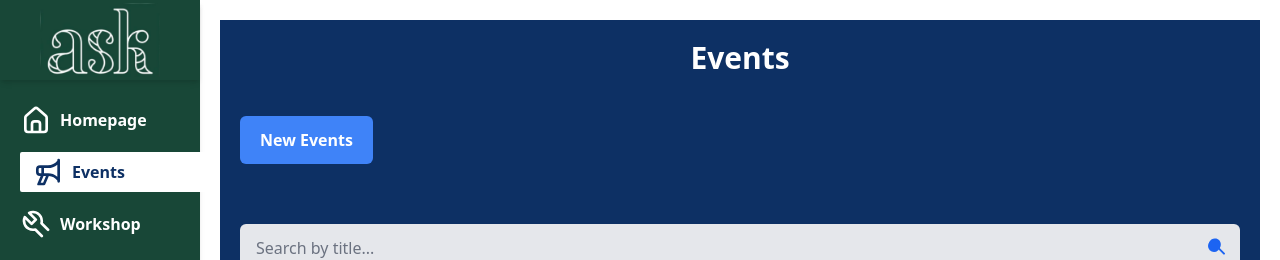
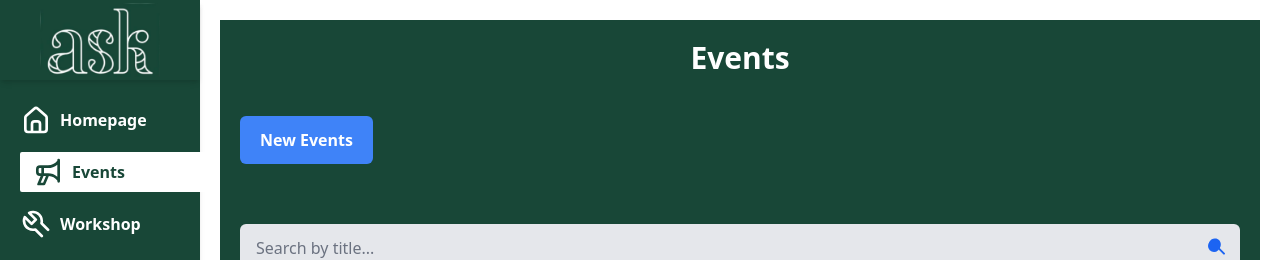
Before and after one commit to fikriymnn/askcreative, a Next.js app: page /dashboardAdmin/events in a window 1280 px wide. Shown: the top 260 px of the page. Built offline with nearby package versions, Linux system fonts and the light colour scheme; no server answers; the database is empty; sample sign-in values are in the browser's storage.

Commit message:
new color

```diff
--- a/src/components/admin/events/eventsPage.jsx
+++ b/src/components/admin/events/eventsPage.jsx
@@ -44,14 +44,14 @@ function EventsAdminPage({ data }) {
   return (
     <>
       <div className="flex">
-        <Navigation events="ps-3 text-[#0d3064] bg-white rounded-sm" />
+        <Navigation events="ps-3 text-[#184737] bg-white rounded-sm" />
         <div className="p-5 w-full h-screen overflow-y-scroll">
           {isRegView? <>
           <ViewReg selectedId={selectedId} key={selectedId} available={data.quota} capacity={data.capacities}>
-            <button onClick={handleRegViewX}>Back</button>
+            <div className="py-2"><button className="bg-red-500 text-white uppercase px-2 py-1 rounded-sm" onClick={handleRegViewX}>Back</button></div>
           </ViewReg>
           </>:null}
-          <div className="w-full bg-[#0d3064] ">
+          <div className="w-full bg-[#184737] ">
             <p className="pt-5 text-center font-bold text-3xl text-white">
               Events
             </p>
```
